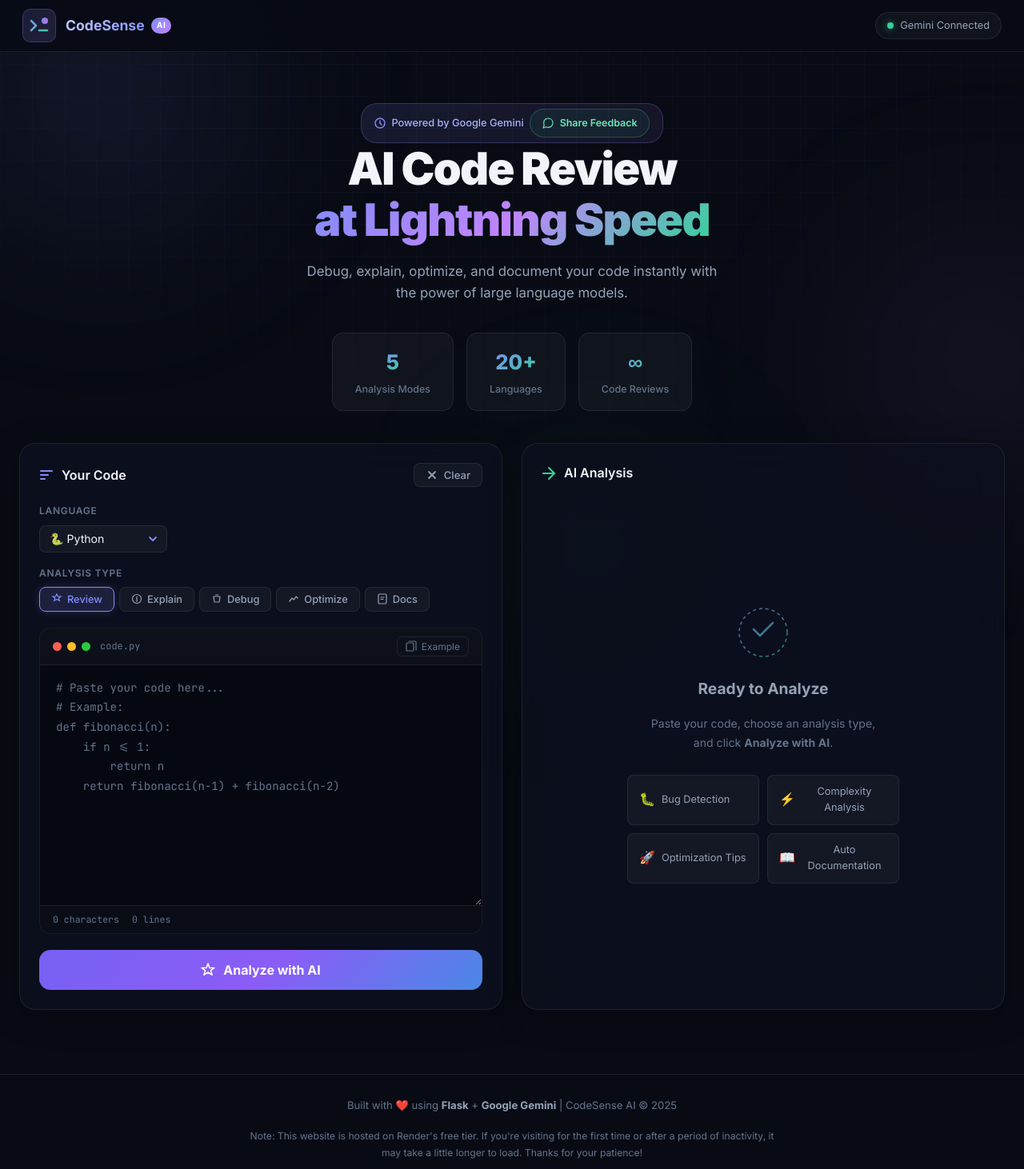
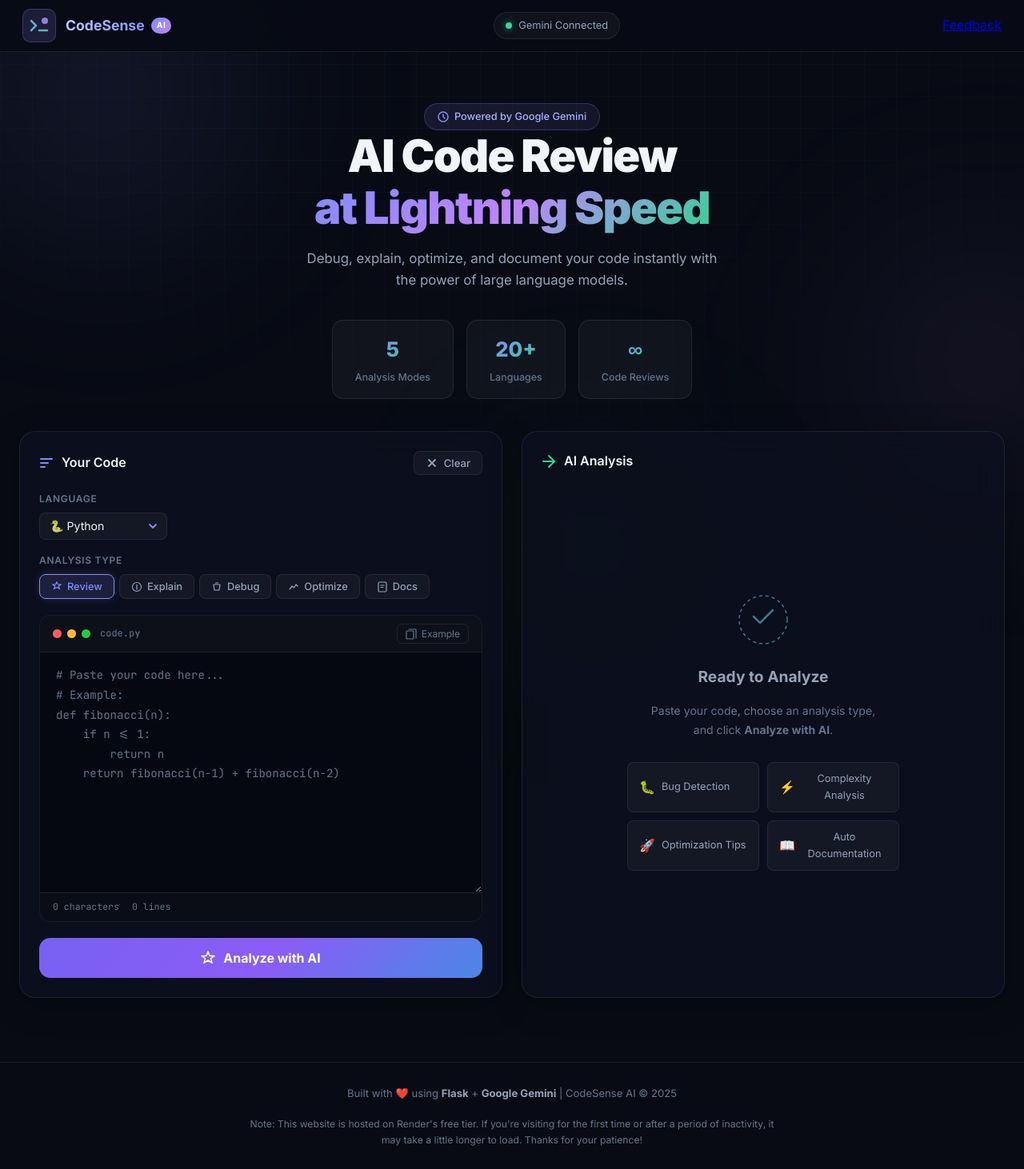
Before and after one commit to nirbhaysinghrajput/CodeSense-AI, a Flask app: page / in a window 1280 px wide. Shown: the top 1462 px of the page at 80% size. After the commit the page ends 1433 px from the top, so only its background shows below. Run offline with Flask 3, Linux system fonts and the light colour scheme.

Commit message:
Update feedback section in index.html
Removed feedback button and replaced it with a feedback link.

```diff
--- a/templates/index.html
+++ b/templates/index.html
@@ -49,6 +49,16 @@
           <span id="statusText">Checking...</span>
         </div>
       </div>
+
+      <a
+          href="https://forms.gle/gLA4Z9cbMb7uv76n6"
+          target="_blank"
+          rel="noopener noreferrer"
+          class="header-feedback"
+        >
+          Feedback
+        </a>
+
     </div>
   </header>
 
@@ -58,20 +68,6 @@
       <div class="hero-badge">
         <svg width="14" height="14" viewBox="0 0 14 14" fill="none"><circle cx="7" cy="7" r="6" stroke="#818cf8" stroke-width="1.5"/><path d="M7 4v3l2 2" stroke="#818cf8" stroke-width="1.5" stroke-linecap="round"/></svg>
         Powered by Google Gemini
-
-        <a
-          href="https://forms.gle/gLA4Z9cbMb7uv76n6"
-          target="_blank"
-          rel="noopener noreferrer"
-          class="feedback-btn"
-        >
-          <svg width="16" height="16" viewBox="0 0 24 24" fill="none">
-            <path d="M21 11.5a8.4 8.4 0 0 1-.9 3.8 8.5 8.5 0 0 1-7.6 4.7 8.4 8.4 0 0 1-3.8-.9L3 21l1.9-5.7a8.4 8.4 0 0 1-.9-3.8 8.5 8.5 0 0 1 4.7-7.6 8.4 8.4 0 0 1 3.8-.9h.5a8.5 8.5 0 0 1 8 8v.5Z"
-              stroke="currentColor" stroke-width="1.7"
-              stroke-linecap="round" stroke-linejoin="round"/>
-          </svg>
-          Share Feedback
-        </a>
       </div>
       <h1 class="hero-title">
         AI Code Review<br />
```
